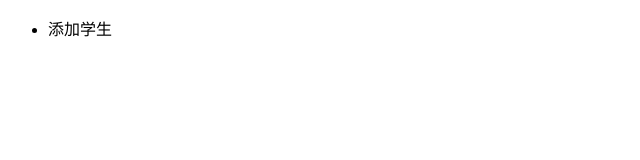
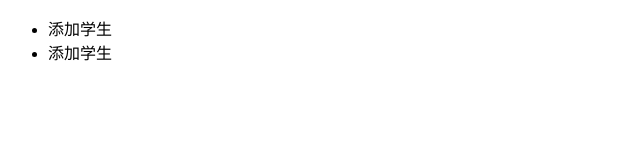
Before and after one commit to swxdaydayup/student, a plain HTML site: page index.html in a window 1280 px wide. Shown: the whole page, without its empty margins (0-640 px from the left). Drawn offline with Linux system fonts and the light colour scheme.

```diff
--- a/index.html
+++ b/index.html
@@ -6,6 +6,7 @@
 <body>
 <ul>
     <li>添加学生</li>
+    <li>添加学生</li>
 </ul>
 </body>
 </html>
```
